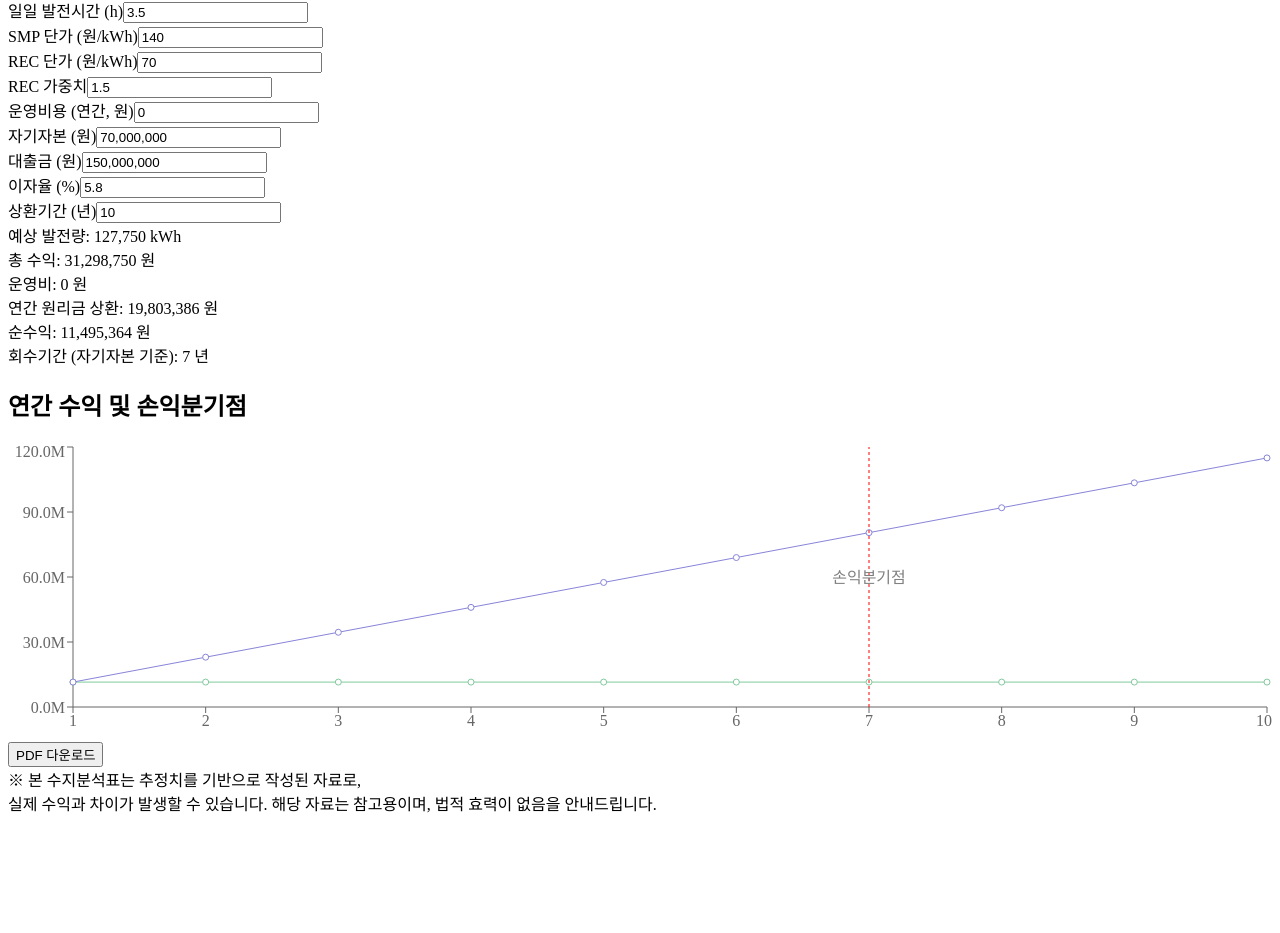
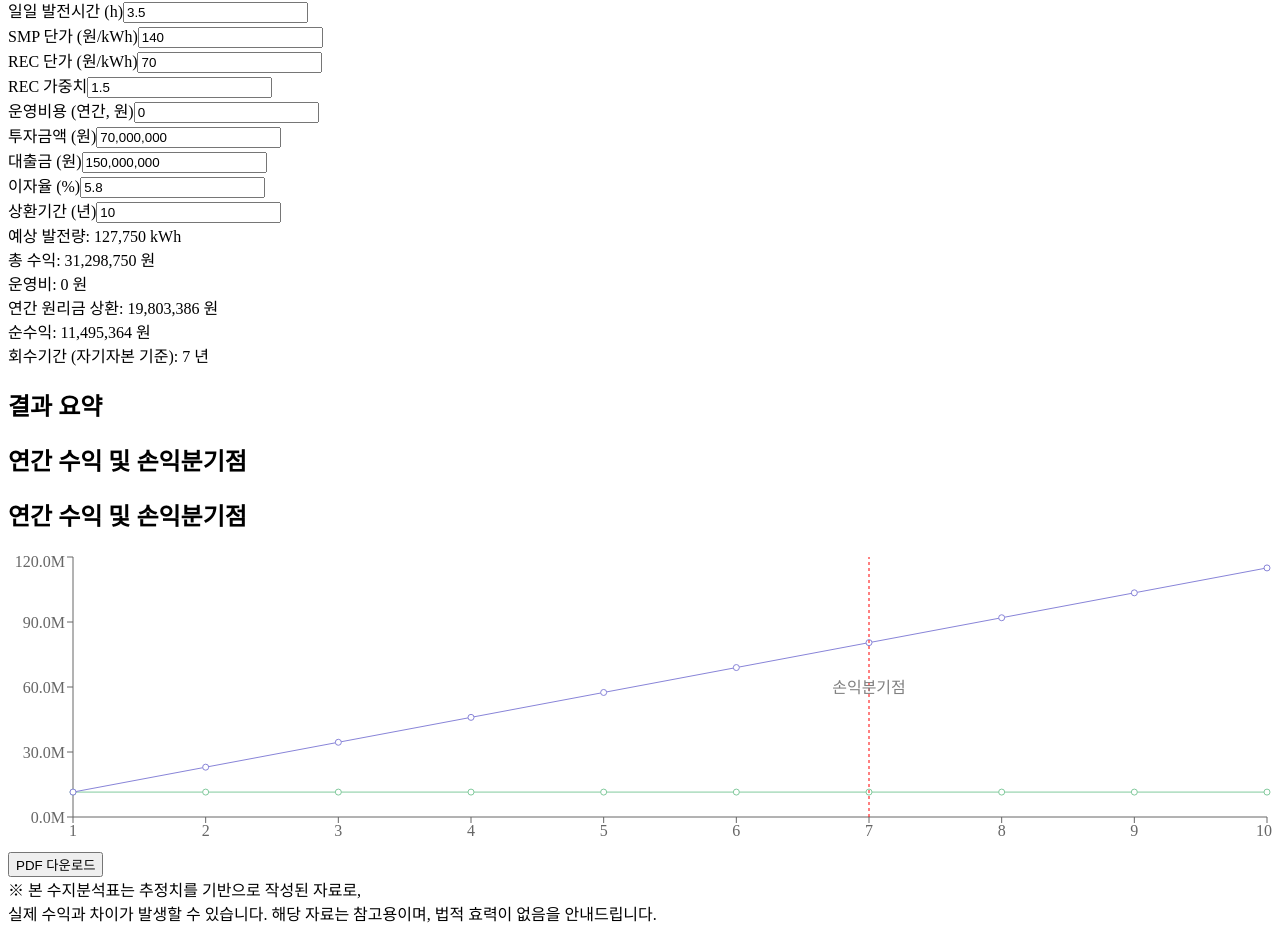
Before and after one commit to leejungmin1650/solar-calculator-dabin, a Next.js app: page / in a window 1280 px wide. Shown: the part 191-1124 px from the top of the page. Before the commit the page ends 1014 px from the top, so only its background shows below. Built offline with nearby package versions, Linux system fonts and the light colour scheme.

Commit message:
Add files via upload

```diff
--- a/components/CalculatorForm.js
+++ b/components/CalculatorForm.js
@@ -70,7 +70,7 @@ export function CalculatorForm({ onDataChange }) {
         ['rec', 'REC 단가 (원/kWh)'],
         ['weight', 'REC 가중치'],
         ['operationCost', '운영비용 (연간, 원)'],
-        ['equity', '자기자본 (원)'],
+        ['equity', '투자금액 (원)'],
         ['loan', '대출금 (원)'],
         ['interest', '이자율 (%)'],
         ['term', '상환기간 (년)'],
--- a/pages/index.js
+++ b/pages/index.js
@@ -13,20 +13,42 @@ export default function Home() {
   };
 
   return (
-    <main className="px-4 py-4 max-w-full w-full mx-auto">
-      <div className="flex flex-col sm:flex-row sm:items-center sm:space-x-4 mb-4 space-y-2 sm:space-y-0">
-        <img src="/logo.png" alt="Dabin Logo" className="w-24 h-auto sm:w-32" />
-        <a href="https://solar-calculator-dabin77-pzxf.vercel.app" target="_blank" rel="noopener noreferrer" className="text-sm text-blue-600 underline">
+    <main className="px-6 py-6 max-w-3xl w-full mx-auto bg-white/90 rounded-xl shadow-xl">
+      {/* 헤더 영역 */}
+      <div className="flex flex-col sm:flex-row sm:items-center sm:space-x-4 mb-6 space-y-2 sm:space-y-0">
+        <img src="/logo.png" alt="Dabin Logo" className="w-24 h-auto sm:w-32 drop-shadow-md" />
+        <a href="http://www.dabinenc.com" target="_blank" rel="noopener noreferrer" className="text-sm text-blue-600 underline hover:text-blue-800 transition">
           www.dabinenc.com
         </a>
       </div>
 
-      <h1 className="text-2xl font-bold mb-4">태양광 수익성 계산기</h1>
-      <CalculatorForm onDataChange={handleDataChange} />
-      <ProfitChart data={chartData} breakEvenYear={breakEvenYear} />
-      <PDFButton />
+      <h1 className="text-3xl font-bold mb-6 text-gray-800">태양광 수익성 계산기</h1>
 
-      <div className="mt-10 text-xs text-gray-500 border-t pt-4">
+      {/* 입력폼 */}
+      <div className="bg-white rounded-xl shadow-md p-6 mb-8 border border-gray-200">
+        <CalculatorForm onDataChange={handleDataChange} />
+      </div>
+
+      {/* 결과 요약 */}
+      <h2 className="mt-8 mb-4 text-xl font-bold text-gray-700 border-b pb-2">결과 요약</h2>
+
+      <div className="bg-gray-100 p-5 rounded-lg shadow text-sm space-y-2 font-semibold text-gray-800 leading-relaxed">
+        {/* 결과 텍스트는 CalculatorForm 내부에서 출력됨 */}
+      </div>
+
+      {/* 수익 그래프 */}
+      <h2 className="mt-10 mb-4 text-xl font-bold text-gray-700 border-b pb-2">연간 수익 및 손익분기점</h2>
+      <div className="mb-8">
+        <ProfitChart data={chartData} breakEvenYear={breakEvenYear} />
+      </div>
+
+      {/* PDF 버튼 */}
+      <div className="flex justify-center mt-6">
+        <PDFButton />
+      </div>
+
+      {/* 고지 문구 */}
+      <div className="mt-10 text-xs text-gray-500 border-t pt-4 text-center leading-relaxed">
         ※ 본 수지분석표는 추정치를 기반으로 작성된 자료로,<br />
         실제 수익과 차이가 발생할 수 있습니다. 해당 자료는 참고용이며, 법적 효력이 없음을 안내드립니다.
       </div>
```
